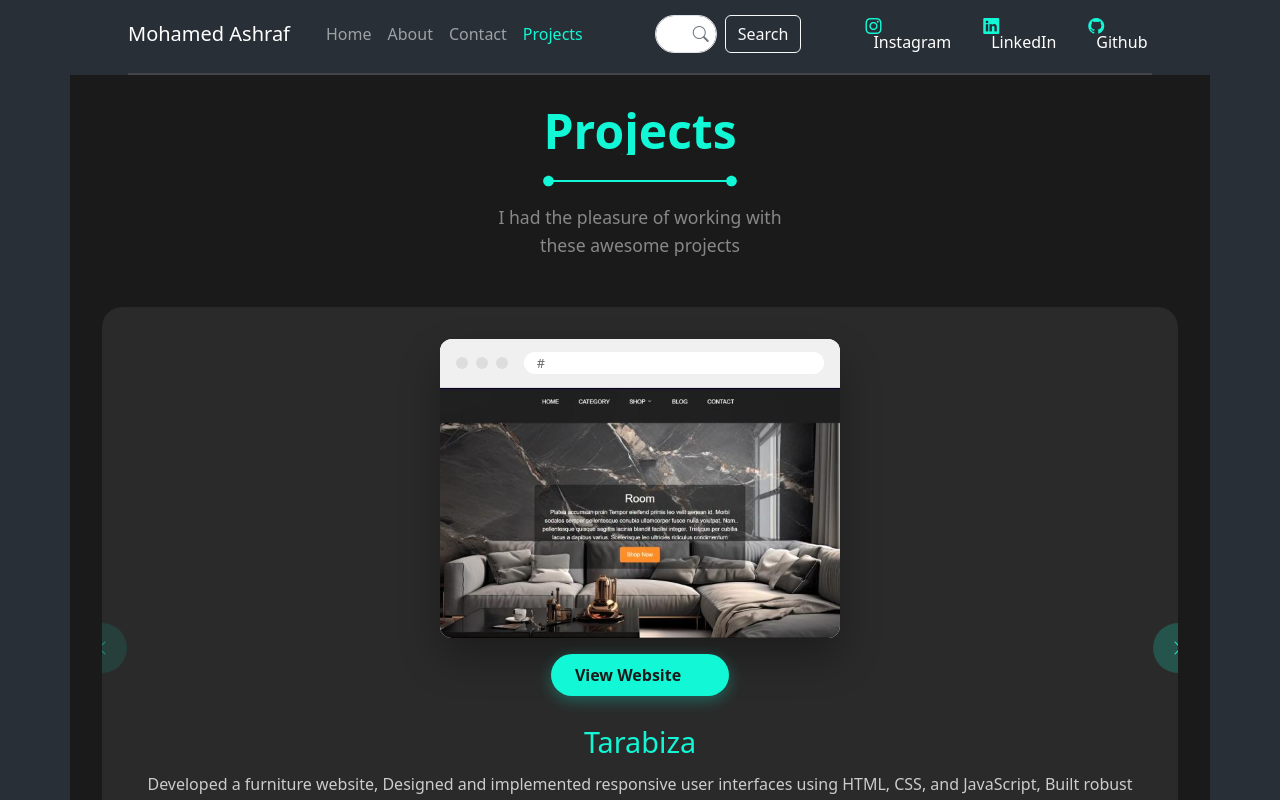
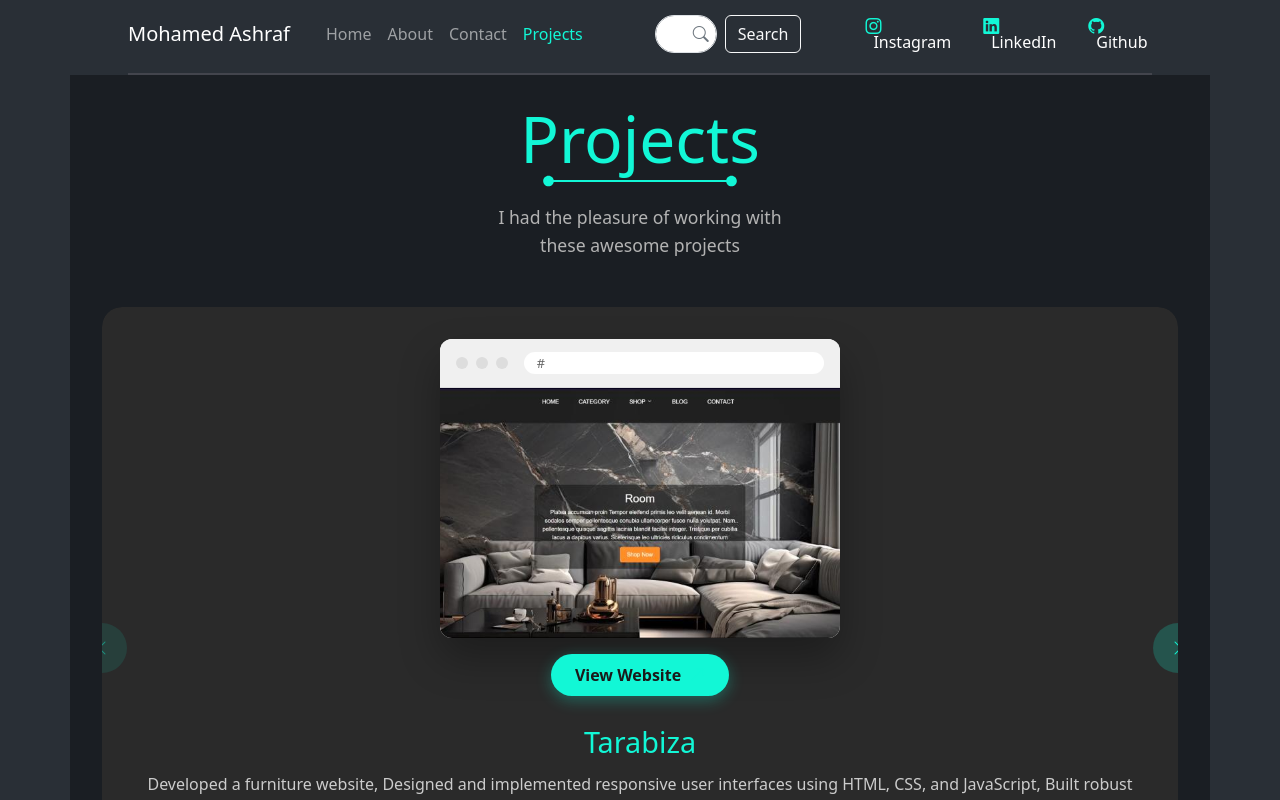
Before and after one commit to mhmd-ashrf-saad/Portfolio, an Angular app: page /projects in a window 1280 px wide. Shown: the top 800 px of the page. Built offline with nearby package versions, Linux system fonts and the light colour scheme; a web font is replaced by a local one.

Commit message:
contact page css

```diff
--- a/src/app/contact/contact.css
+++ b/src/app/contact/contact.css
@@ -69,12 +69,13 @@
   align-self: stretch;
   gap: 1rem;
   p {
-    color: var(--White, #fff);
+    color:#b3b3b3;
     text-align: center;
-    font-size: 1rem;
     font-style: normal;
     font-weight: 400;
     margin: 0;
+    font-size: 1.1rem;
+    line-height: 1.6;
   }
   #title {
     color: var(--active);
@@ -92,15 +93,17 @@
   gap: 4rem;
   align-self: stretch;
   input {
+    color: white;
     display: flex;
     flex-direction: column;
     align-items: flex-start;
     gap: 0.5rem;
     align-self: stretch;
     width: 8.438rem;
-    background-color: var(--dark);
+    background-color: var(--primary);
     border-bottom: 0.063rem solid var(--active);
     border-right: none;
+
   }
   #message {
     width: 18.375rem;
@@ -112,6 +115,8 @@
   align-items: flex-start;
   gap: 1.5rem;
   align-self: stretch;
+
+}
 .input-field {
   display: flex;
   flex-direction: column;
@@ -119,4 +124,6 @@
   gap: 1.5rem;
   flex: 1 0 0;
 }
+label{
+  color:var(--active);
 }
--- a/src/app/contact/contact.html
+++ b/src/app/contact/contact.html
@@ -12,7 +12,6 @@
 
     </div>
     <form action="">
-
         <div class="content">
             <div class="title">
                 <span>Send me a message</span>
@@ -28,7 +27,8 @@
                         <input type="text" name="email" placeholder="Enter your email">
                     </div>
                 </div>
-                <div class="message">
+                <div class="message input-field">
+                  <label for="message">Your message*</label>
                     <input type="text" name="message" placeholder="Enter your needs" id="message">
                 </div>
             </div>
--- a/src/app/projects/projects.css
+++ b/src/app/projects/projects.css
@@ -1,6 +1,6 @@
 .container {
   padding: 2rem;
-  background: #1a1a1a;
+  background: var(--dark);
   color: white;
   min-height: 100vh;
 }
@@ -11,17 +11,14 @@
 }
 
 .inner-title {
-  font-size: 3rem;
-  font-weight: bold;
-  margin-bottom: 1rem;
-  background: var(--active);
-  -webkit-background-clip: text;
-  -webkit-text-fill-color: transparent;
-  background-clip: text;
+  color: var(--active);
+  font-size: 4rem;
+  font-style: normal;
+  text-transform: capitalize;
 }
 
 .description {
-  color: #888;
+  color: #b3b3b3;
   font-size: 1.1rem;
   margin-top: 1rem;
   line-height: 1.6;
```
Lines whose indentation alone changed are shown as unchanged.
